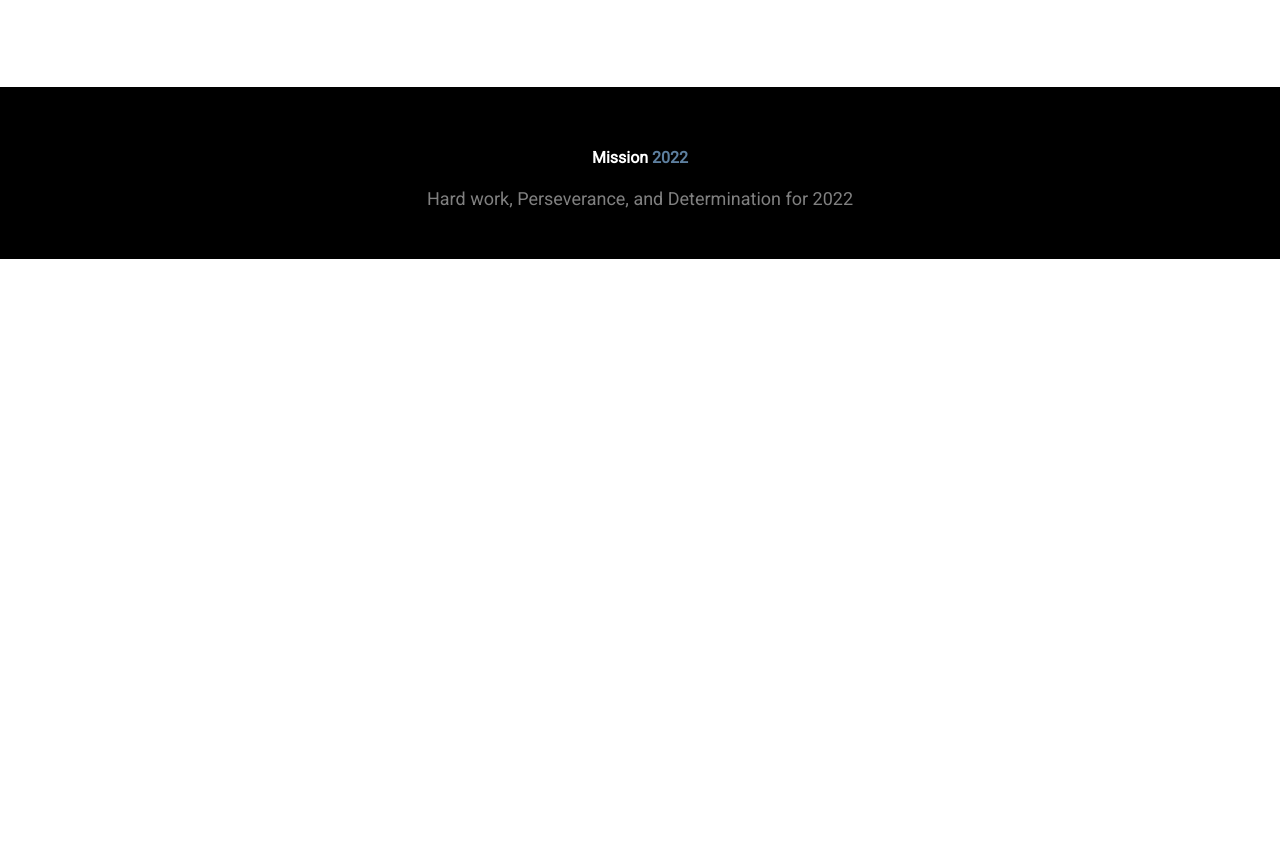
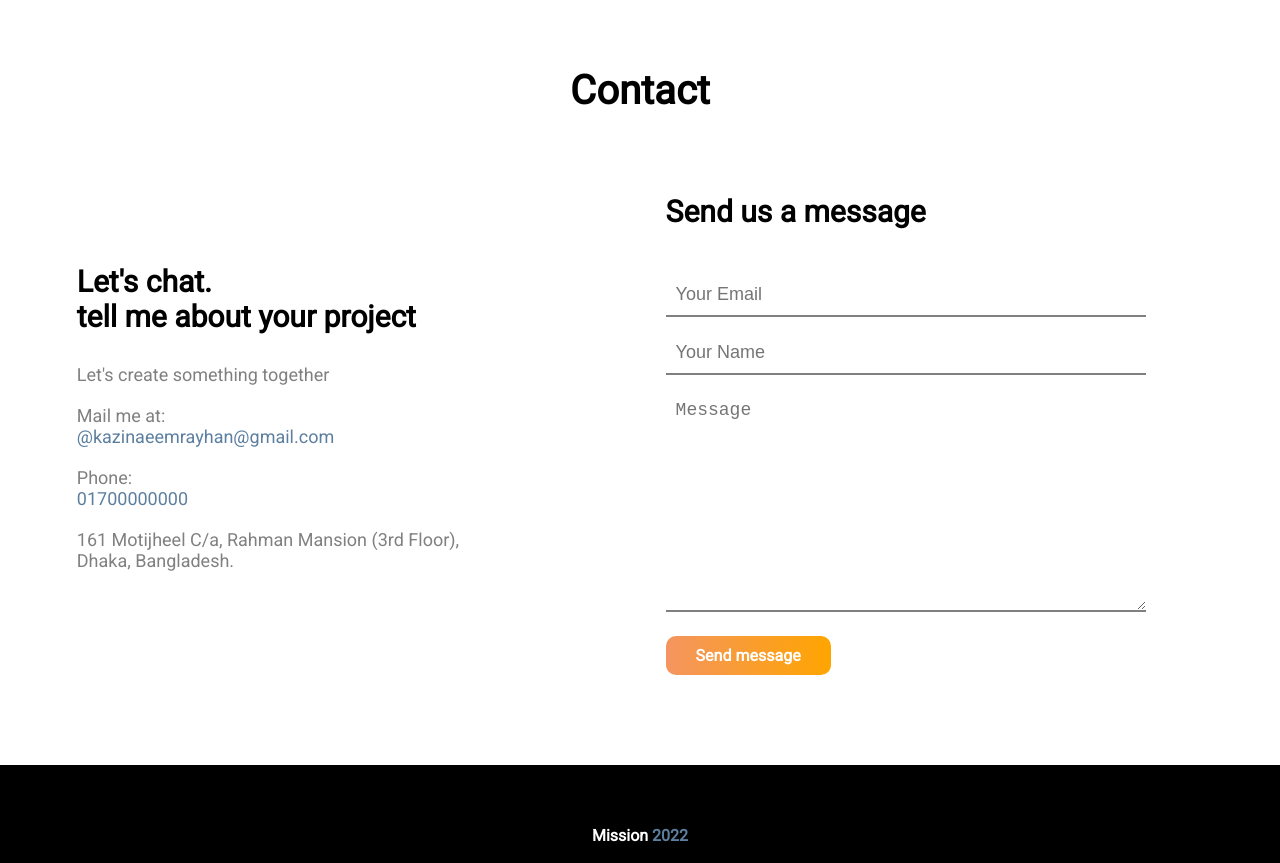
Before and after one commit to knrbokhari/Milestone-1, a plain HTML site: page index.html in a window 1280 px wide. Shown: the part 2125-2988 px from the top of the page. Before the commit the page ends 2384 px from the top, so only its background shows below. Drawn offline with Linux system fonts and the light colour scheme.

Commit message:
final commit

```diff
--- a/index.html
+++ b/index.html
@@ -11,7 +11,7 @@
     <link rel="stylesheet" href="style.css">
 </head>
 <body>
-    <!-- header part -->
+    <!-- header part start -->
     <section class="display-flex">
         <div class="hafe-width">
             <div class="laft-border">
@@ -25,7 +25,9 @@
             <img src="images/person/person-1.png" alt="parson-1">
         </div>
     </section>
-    <!-- my mission -->
+    <!-- header part end -->
+
+    <!-- my mission start -->
     <section class="my-missions">
         <h2>My Mission in <span>2022</span></h2>
         <div class="display-flex">
@@ -55,6 +57,9 @@
             </div>
         </div>
     </section>
+    <!-- my mission end -->
+
+    <!-- development start -->
     <section class="development">
         <div class="display-flex">
             <div class="width-3t">
@@ -67,6 +72,9 @@
             </div>
         </div>
     </section>
+    <!-- development end -->
+
+    <!-- community start -->
     <section class="community">
         <div class="display-flex">
             <div class="width-5t">
@@ -79,11 +87,38 @@
             </div>
         </div>
     </section>
+    <!-- community end -->
 
-    <section></section>
+    <!-- Contact start -->
+    <section class="Contact">
+        <h2>Contact</h2>
+        <div class="display-flex">
+            <div class="hafe-width">
+            <h3 id="con-h3">Let's chat. <br> tell me about your project</h3>
+            <p>Let's create something together</p>
+            <p>Mail me at: <br> <span> @kazinaeemrayhan@gmail.com</span></p>
+            <p>Phone: <br> <span> 01700000000</span></p>
+            <p>161 Motijheel C/a, Rahman Mansion (3rd Floor), <br> Dhaka, Bangladesh.</p>
+            </div>
+            <div class="hafe-width">
+                <h3>Send us a message</h3>
+                <form action="">
+                    <input type="email" name="" id="" placeholder="Your Email">
+                    <input type="text" name="" id="" placeholder="Your Name">
+                    <textarea name="" id="" cols="30" rows="10" placeholder="Message"></textarea>
+                    <a href="">Send message</a>
+                </form>
+            </div>
+        </div>
+    </section>
+    <!-- Contact end -->
+
+    <!-- footer start -->
     <footer>
         <h4>Mission <span>2022</span></h4>
         <p>Hard work, Perseverance, and Determination for 2022</p>
     </footer>
+    <!-- footer end -->
+
 </body>
 </html>
--- a/style.css
+++ b/style.css
@@ -11,7 +11,6 @@ body{
     width: 40%;
 }
 .laft-border{
-    /* border-left: 5px solid orangered; */
     border-left: 5px solid #f49560;
     margin-top: 150px;
 }
@@ -20,8 +19,6 @@ h1{
     margin-left: 10px;
 }
 span{
-    /* color: orangered; */
-    /* color: #fcde61; */
     color: #5d7f9f;
 }
 p{
@@ -34,7 +31,6 @@ a{
     padding: 10px 30px;
     color: white;
     font-weight: 600;
-    /* background-image: linear-gradient(80deg, orangered, orange); */
     background-image: linear-gradient(90deg, #f49560, orange);
     margin: 20px 0;
     border-radius: 10px;
@@ -85,10 +81,27 @@ h3{
     margin-left: 6%;
     margin-top: 50px;
 }
-
-
-
-
+#con-h3{
+    margin-top: 100px;
+}
+.Contact p{
+    margin: 20px 0 0;
+}
+.Contact span{
+    cursor: pointer;
+}
+input, textarea{
+    width: 90%;
+    padding: 10px 10px;
+    margin-top: 15px;
+    border: none;
+    border-bottom: 2px solid gray;
+    outline: none;
+    font-size: 18px;
+}
+.Contact textarea{
+    margin-bottom: 30px;
+}
 footer{
     background-color: black;
     color: white;
```
Also changed, not shown: images/person/person-0.png (deleted), images/person/person-2.png (deleted), images/person/person-3.png (deleted), images/person/person-4.png (deleted), images/person/person-5.png (deleted), images/pictures/app.png (deleted), 1 other file.
